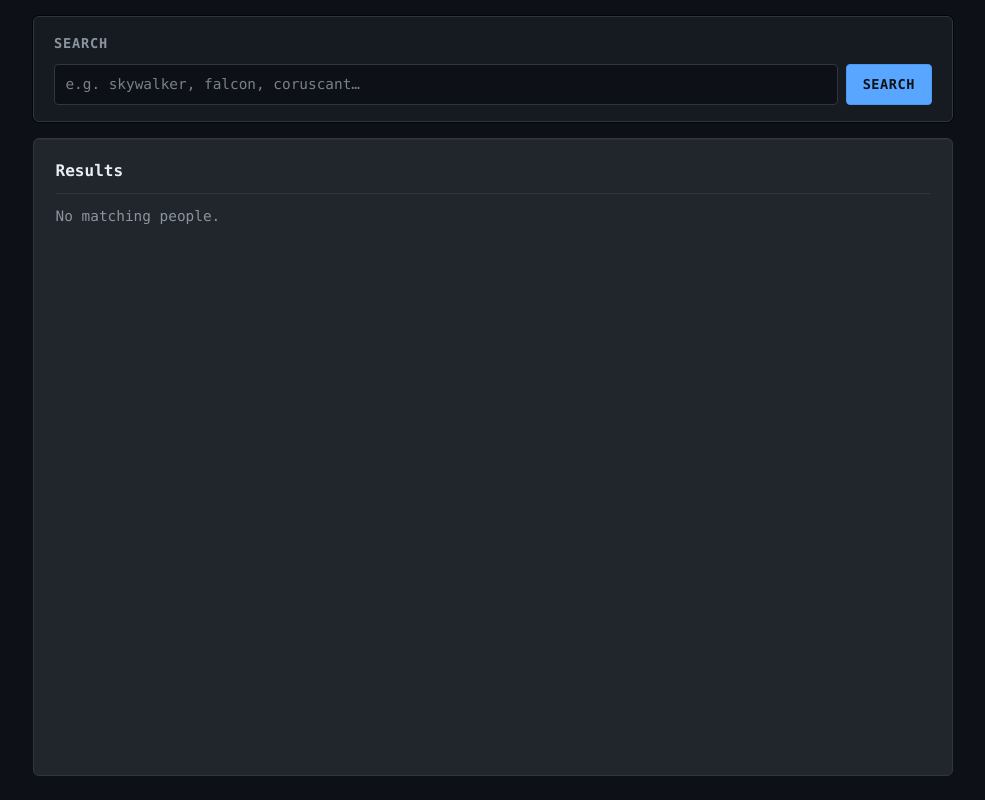
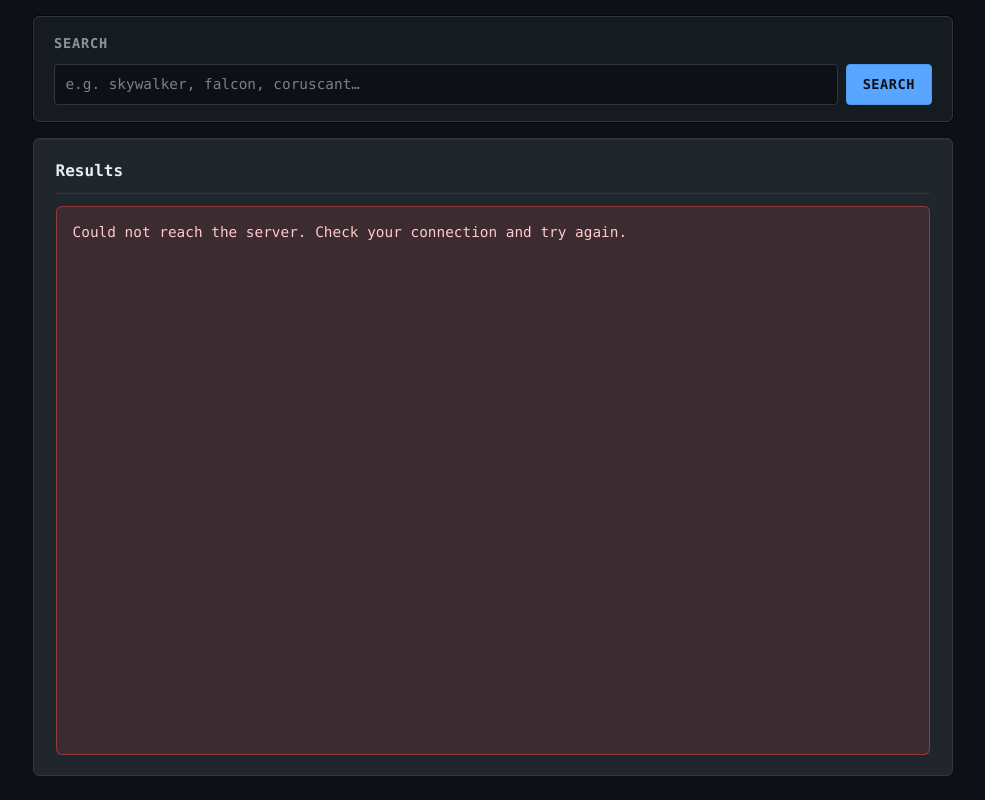
Before and after one commit to KirrBrest/React-RSSchool-2026, a React (Vite) app in the folder rs-react-app/: page / in a window 1280 px wide. Shown: the whole page, without its empty margins (147-1132 px from the left). Built offline with nearby package versions, Linux system fonts and the light colour scheme; no server answers.

Commit message:
feat: Create Error Handling (Tue, May 05, 2026 02:53:46 AM)

```diff
--- a/rs-react-app/src/App.tsx
+++ b/rs-react-app/src/App.tsx
@@ -4,6 +4,7 @@ import { ResultsSection } from './components/ResultsSection';
 import { SwapiPeopleApi } from './api/fetchSwapiPeople';
 import { SwapiPersonResultMapper } from './utils/mapSwapiPersonToResult';
 import { SearchTermStorage } from './storage/searchTermStorage';
+import { AppFetchErrorMessage } from './utils/AppFetchErrorMessage';
 import type { PersonResultItem } from './types/personResultItem';
 import './App.css';
 
@@ -12,6 +13,7 @@ type AppState = {
   hasSearched: boolean;
   lastFetchedTerm: string | null;
   isLoading: boolean;
+  errorMessage: string | null;
   listPage: number;
   listHasNext: boolean;
   listHasPrev: boolean;
@@ -31,6 +33,7 @@ export default class App extends Component<Record<string, never>, AppState> {
       hasSearched: false,
       lastFetchedTerm: null,
       isLoading: true,
+      errorMessage: null,
       listPage: 1,
       listHasNext: false,
       listHasPrev: false,
@@ -63,6 +66,7 @@ export default class App extends Component<Record<string, never>, AppState> {
       this.setState({
         isLoading: false,
         hasSearched: true,
+        errorMessage: null,
         results: data.results.map((person) =>
           SwapiPersonResultMapper.toItem(person)
         ),
@@ -72,10 +76,11 @@ export default class App extends Component<Record<string, never>, AppState> {
         listHasPrev: data.previous !== null,
         listTotalCount: data.count,
       });
-    } catch {
+    } catch (reason: unknown) {
       this.setState({
         isLoading: false,
         hasSearched: true,
+        errorMessage: AppFetchErrorMessage.fromUnknown(reason),
         results: [],
         listHasNext: false,
         listHasPrev: false,
@@ -117,6 +122,7 @@ export default class App extends Component<Record<string, never>, AppState> {
       results,
       hasSearched,
       isLoading,
+      errorMessage,
       lastFetchedTerm,
       listPage,
       listHasNext,
@@ -126,6 +132,7 @@ export default class App extends Component<Record<string, never>, AppState> {
 
     const showPagination =
       hasSearched &&
+      errorMessage === null &&
       lastFetchedTerm === '' &&
       (listHasNext || listHasPrev);
 
@@ -136,6 +143,7 @@ export default class App extends Component<Record<string, never>, AppState> {
           items={results}
           hasSearched={hasSearched}
           isLoading={isLoading}
+          errorMessage={errorMessage}
           pagination={
             showPagination
               ? {
--- a/rs-react-app/src/api/fetchSwapiPeople.ts
+++ b/rs-react-app/src/api/fetchSwapiPeople.ts
@@ -32,7 +32,7 @@ export class SwapiPeopleApi {
     const url = qs === '' ? peoplePath : `${peoplePath}?${qs}`;
     const res = await fetch(url);
     if (!res.ok) {
-      throw new Error(`SWAPI request failed: ${res.status}`);
+      throw new Error(`SWAPI_HTTP_${res.status}`);
     }
     return (await res.json()) as SwapiPeopleListResponse;
   }
--- a/rs-react-app/src/components/ResultsSection.css
+++ b/rs-react-app/src/components/ResultsSection.css
@@ -51,3 +51,15 @@
   color: var(--color-text-muted);
   letter-spacing: 0.02em;
 }
+
+.results-section__error {
+  margin: 0;
+  flex: 1;
+  padding: 0.9rem 1rem;
+  font-size: 0.9rem;
+  line-height: 1.45;
+  color: #fecaca;
+  background-color: rgba(248, 81, 73, 0.12);
+  border: 1px solid rgba(248, 81, 73, 0.45);
+  border-radius: 6px;
+}
--- a/rs-react-app/src/components/ResultsSection.tsx
+++ b/rs-react-app/src/components/ResultsSection.tsx
@@ -10,13 +10,16 @@ export type ResultsSectionProps = {
   items: PersonResultItem[];
   hasSearched: boolean;
   isLoading: boolean;
+  errorMessage: string | null;
   pagination: PeoplePaginationProps | null;
 };
 
 export class ResultsSection extends Component<ResultsSectionProps> {
   render() {
-    const { items, hasSearched, isLoading, pagination } = this.props;
+    const { items, hasSearched, isLoading, errorMessage, pagination } =
+      this.props;
     const hasItems = items.length > 0;
+    const showError = Boolean(errorMessage);
 
     return (
       <section
@@ -37,11 +40,16 @@ export class ResultsSection extends Component<ResultsSectionProps> {
               Run a search to load people from SWAPI.
             </p>
           )}
-          {!isLoading && hasSearched && !hasItems && (
+          {!isLoading && hasSearched && showError && (
+            <div className="results-section__error" role="alert">
+              {errorMessage}
+            </div>
+          )}
+          {!isLoading && hasSearched && !showError && !hasItems && (
             <p className="results-section__placeholder">No matching people.</p>
           )}
           {!isLoading && hasItems && <CardList items={items} />}
-          {!isLoading && hasSearched && pagination && (
+          {!isLoading && hasSearched && !showError && pagination && (
             <PeoplePagination
               page={pagination.page}
               totalCount={pagination.totalCount}
--- /dev/null
+++ b/rs-react-app/src/utils/AppFetchErrorMessage.ts
@@ -0,0 +1,26 @@
+export class AppFetchErrorMessage {
+  static fromUnknown(reason: unknown): string {
+    if (!(reason instanceof Error)) {
+      return 'Something went wrong. Please try again.';
+    }
+    const { message, name } = reason;
+    const httpMatch = /^SWAPI_HTTP_(\d{3})$/.exec(message);
+    if (httpMatch) {
+      const code = Number(httpMatch[1]);
+      if (code >= 400 && code < 500) {
+        return `The server could not fulfill this request (HTTP ${code}). Try different keywords or try again later.`;
+      }
+      if (code >= 500) {
+        return `The service is temporarily unavailable (HTTP ${code}). Please try again in a few minutes.`;
+      }
+    }
+    if (
+      name === 'TypeError' ||
+      message.includes('Failed to fetch') ||
+      message.includes('NetworkError')
+    ) {
+      return 'Could not reach the server. Check your connection and try again.';
+    }
+    return 'Something went wrong while loading data. Please try again.';
+  }
+}
```
